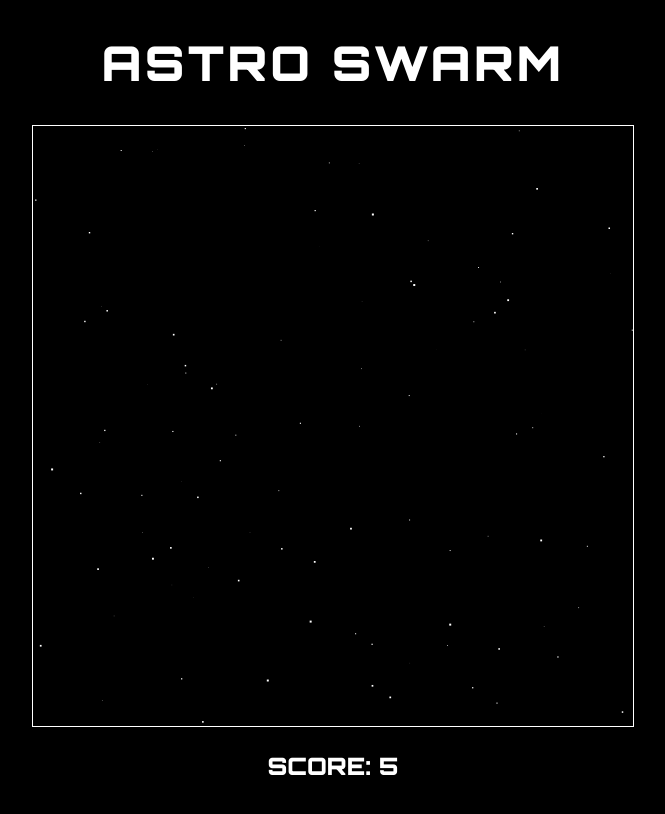
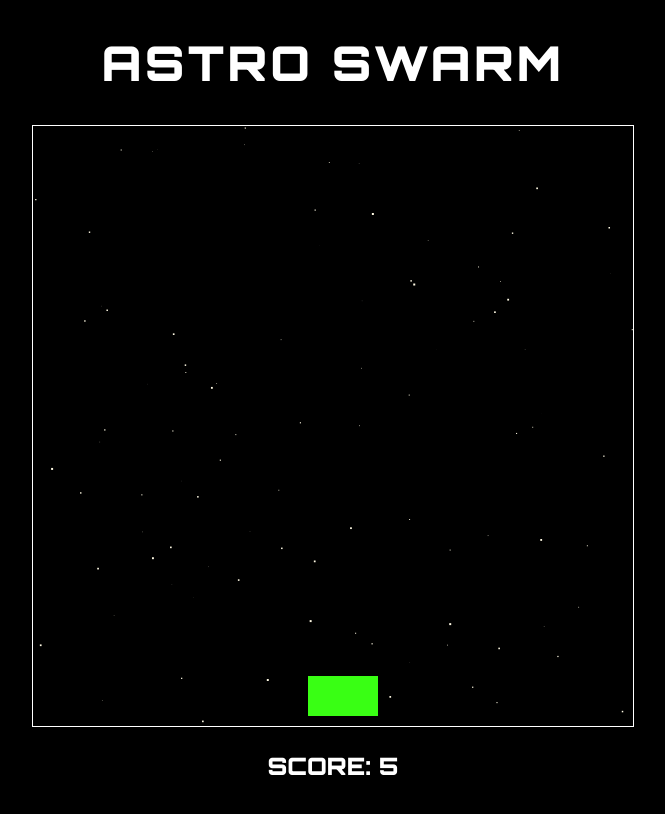
Before and after one commit to MichaelRampersaud/Astro-Swarm, a plain HTML site: page index.html in a window 1280 px wide. Shown: the whole page, without its empty margins (307-972 px from the left). Drawn offline with Linux system fonts and the light colour scheme.

Commit message:
did alot of stuff but didn't do much idk

```diff
--- a/canvasAnimation.js
+++ /dev/null
@@ -1,55 +0,0 @@
-const canvas = document.getElementById('gameCanvas');
-const context = canvas.getContext('2d');
-
-let stars = [];// container to store star objects
-
-//Initializing stars for background
-function initializeStars () {
-  //Creating stars with random positions and sizes
-  for(let i = 0; i < 100; i++) {
-    stars.push({
-      x: Math.random() * canvas.width,
-      y: Math.random() * canvas.height,
-      size: Math.random() * 2,
-    });
-  }
-}
-
-// Drawing stars on the canvas
-function drawStar(star) {
-  context.fillStyle = '#fff';
-  // Draw a filled rectangle star on the canvas based on the star's position and size
-  context.fillRect(star.x, star.y, star.size, star.size);
-}
-
-//Updating star position to create motion effect
-function updateStars () {
-  //Map over stars array and update positions
-  stars = stars.map(star => {
-    star.y += .5; //adjusting speed of motion
-    if (star.y >= canvas.height) { //resetting star position when off screen
-      star.y = 0;
-    }
-    return star;
-  });
-}
-
-//Drawing starfield
-function drawStarfield () {
-  // Clear the entire canvas
-  context.clearRect(0, 0, canvas.width, canvas.height);
-  // Call drawStar function for each star in array
-  stars.forEach(drawStar);
-}
-
-// Game loop
-function gameLoop() {
-  updateStars();//Update star position
-  drawStarfield();//Draw star field on canvas
-  requestAnimationFrame(gameLoop);//Rrequest next animation frame
-}
-
-//Initialize stars
-initializeStars();
-//Starts the loop
-gameLoop()
--- a/game.js
+++ b/game.js
@@ -0,0 +1,67 @@
+const canvas = document.getElementById("gameCanvas");
+const context = canvas.getContext("2d");
+
+///////////////////////////STARS BACKGROUND SECTION////////////////////////////////
+let stars = [];
+function initializeStars() {
+  stars = [];
+  for (let i = 0; i < 100; i++) {
+    stars.push({
+      x: Math.random() * canvas.width,
+      y: Math.random() * canvas.height,
+      size: Math.random() * 2,
+    });
+  }
+}
+
+function createStar(star) {
+  context.fillStyle = "#FFFAE4";
+  context.fillRect(star.x, star.y, star.size, star.size);
+}
+
+function updateStars () {
+  stars.forEach((star) => {
+    star.y += .5;
+    if (star.y >= canvas.height) {
+      star.y = 0;
+    }
+    return star;
+  });
+}
+
+function darwStarfield() {
+  context.clearRect(0, 0, canvas.width, canvas.height);
+  stars.forEach(createStar);
+}
+
+function backgroundLoop() {
+  darwStarfield();
+  updateStars();
+  requestAnimationFrame(backgroundLoop);
+}
+
+initializeStars();
+backgroundLoop();
+
+////////////////////////////////////////////////////////////////////////////////
+
+///////////////////////////HERO SHIP SECTION////////////////////////////////////
+const heroShip = {
+  x: canvas.width / 2 - 25,
+  y: canvas.height - 50,
+  width: 70,
+  height: 40,
+  speed: 1.5
+}
+
+function createHeroShip () {
+  context.fillStyle = '#39FF14';
+  context.fillRect(heroShip.x, heroShip.y, heroShip.width, heroShip.height);
+}
+
+
+function gameLoop () {
+  createHeroShip();
+  requestAnimationFrame(gameLoop);
+}
+gameLoop();
--- a/index.html
+++ b/index.html
@@ -10,6 +10,6 @@
     <h1>ASTRO SWARM</h1>
     <canvas id="gameCanvas" height="600" width="600"></canvas>
     <h2 id="score">SCORE: <span id="scoreCount">5</span></h2>
-    <script src="canvasAnimation.js"></script>
+    <script src="game.js"></script>
   </body>
 </html>
```
